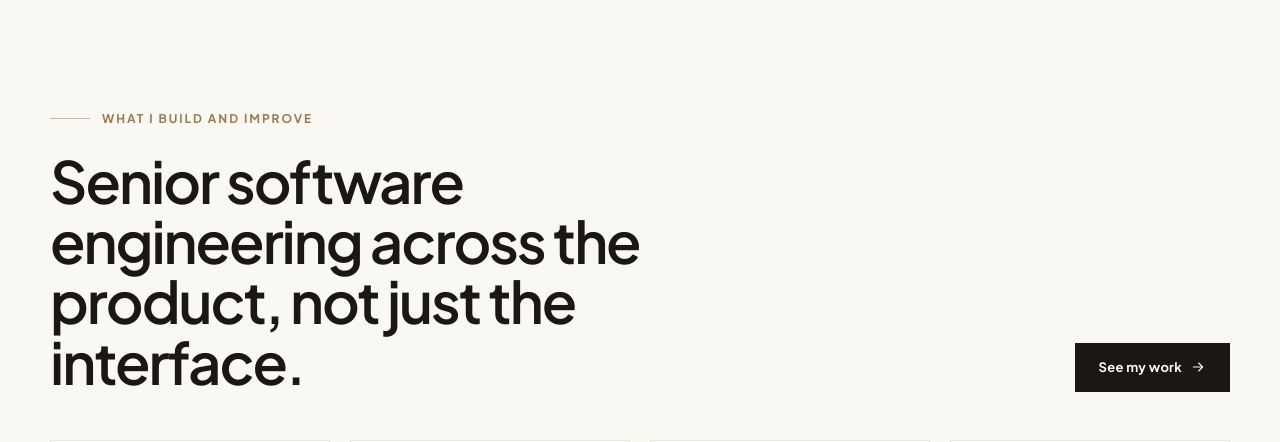
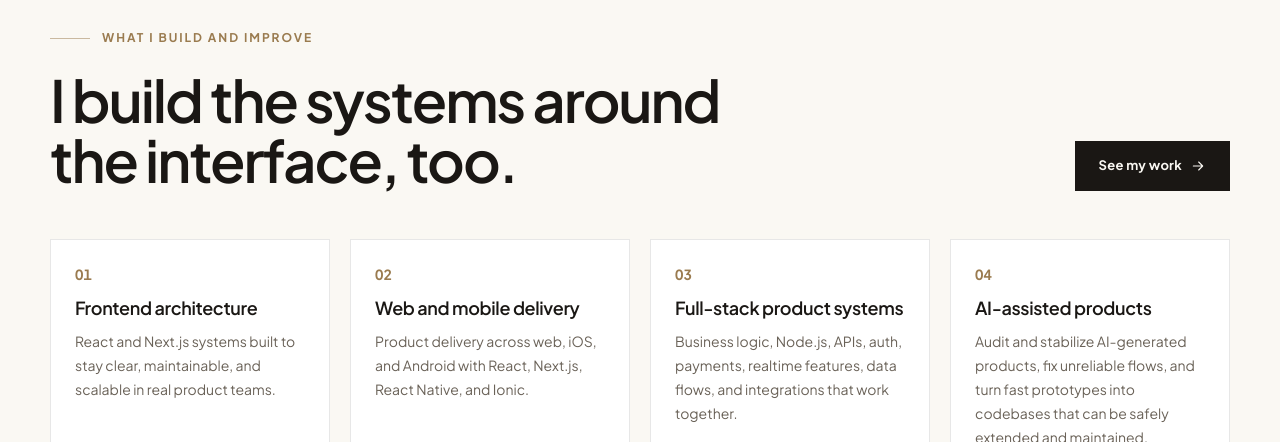
Before and after one commit to vladimirHlobshastyi/personal-website, a Next.js app: page / in a window 1280 px wide. Shown: the part 1436-1878 px from the top of the page. Built offline with nearby package versions, Linux system fonts and the light colour scheme; no server answers.

Commit message:
impr: refine homepage headings

```diff
--- a/src/app/_components/home/hero-section.tsx
+++ b/src/app/_components/home/hero-section.tsx
@@ -28,7 +28,7 @@ export function HeroSection() {
         </div>
 
         <h1 className="tracking-tightest text-[clamp(3rem,7vw,5.75rem)] leading-[.9] font-semibold">
-          Senior Software Engineer building web and mobile products across the stack.
+          Senior Software Engineer for web, mobile, and AI-assisted products.
         </h1>
 
         <div className="text-muted mt-7 grid max-w-[36rem] gap-4 text-[1.0625rem] leading-[1.7]">
--- a/src/app/_components/home/services-section.tsx
+++ b/src/app/_components/home/services-section.tsx
@@ -11,7 +11,7 @@ export function ServicesSection() {
             What I build and improve
           </p>
           <h2 className="tracking-tightest max-w-2xl text-[clamp(2.25rem,5vw,3.625rem)] leading-[1.04] font-semibold">
-            Senior software engineering across the product, not just the interface.
+            I build the systems around the interface, too.
           </h2>
         </div>
         <Link
--- a/src/constants/services.constants.ts
+++ b/src/constants/services.constants.ts
@@ -12,7 +12,7 @@ export const SERVICE_OFFERS = [
     text: 'Business logic, Node.js, APIs, auth, payments, realtime features, data flows, and integrations that work together.',
   },
   {
-    title: 'AI-assisted product development',
+    title: 'AI-assisted products',
     text: 'Audit and stabilize AI-generated products, fix unreliable flows, and turn fast prototypes into codebases that can be safely extended and maintained.',
   },
 ] as const;
```
